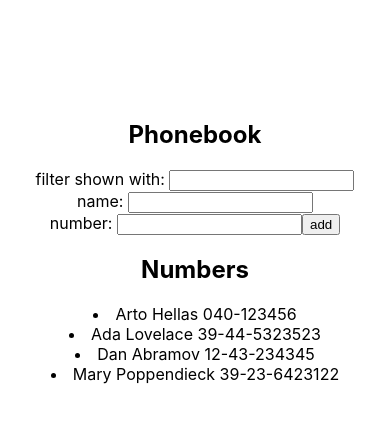
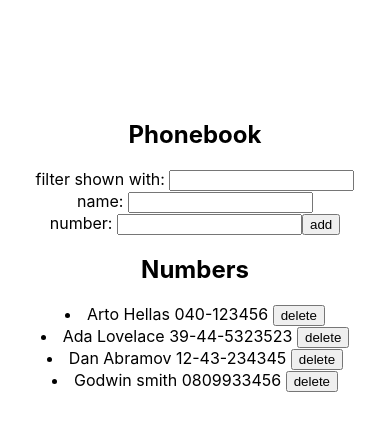
Before and after one commit to godwinopara/fullstackopen-projects, a React (Create React App) app: page / in a window 390 px wide. Shown: the top 430 px of the page. Built offline with nearby package versions, Linux system fonts and the light colour scheme; data requests are answered from the project's data file.

Commit message:
feature: added logic for delete contact from phonebook

```diff
--- a/db.json
+++ b/db.json
@@ -16,8 +16,8 @@
       "id": 3
     },
     {
-			"name": "Mary Poppendieck",
-			"number": "39-23-6423122",
+      "name": "Godwin smith",
+      "number": "0809933456",
       "id": 4
     }
   ]
--- a/src/App.js
+++ b/src/App.js
@@ -1,5 +1,5 @@
 import "./App.css";
-import Anecdotes from "./Components/Anecdotes";
+// import Anecdotes from "./Components/Anecdotes";
 import Phoenbook from "./Components/Phoenbook";
 
 function App() {
--- a/src/Components/Phoenbook.jsx
+++ b/src/Components/Phoenbook.jsx
@@ -10,11 +10,9 @@ const Phoenbook = () => {
 	useEffect(() => {
 		const promise = service.getAll();
 		promise.then((res) => {
-			setPersons(res.data);
+			setPersons(res);
 		});
 	}, []);
-
-	// const addPerson = () => {};
 
 	function handleSubmit(e) {
 		e.preventDefault();
@@ -25,17 +23,19 @@ const Phoenbook = () => {
 
 		// Add Contact to phonebook
 		if (!userFound) {
+			// Send data to bankend
 			const addUser = service.create({ name: newContact.name, number: newContact.number });
-			addUser.then((res) => {
-				console.log(res);
-				setPersons([...persons, res.data]);
-			});
+			addUser.then((res) => setPersons(persons.concat(res)));
 			setNewUser({ name: "", number: "" });
 			return;
 		}
 		// Show Alert
-		alert(`${newContact} is already added to phonebook`);
-		setNewUser({ name: "", number: "" });
+		if (window.confirm(`${newContact.name} is already added to phonebook, replace the old number with new one`)) {
+			const updateUserDetails = service.update(userFound.id, newContact);
+			updateUserDetails.then((res) => {
+				setPersons(persons.map((person) => (person.id !== res.id ? person : res)));
+			});
+		}
 	}
 
 	const handleChangeUser = (e) => {
@@ -47,6 +47,14 @@ const Phoenbook = () => {
 		const userInput = e.target.value;
 		const newFilteredList = persons.filter((name) => name.name.includes(userInput));
 		setFilteredList(newFilteredList);
+	};
+
+	const handleClickDelete = (id) => {
+		const user = persons.find((person) => person.id === id);
+		if (window.confirm(`Delete ${user.name}`)) {
+			service.deleteUser(id);
+			setPersons(persons.filter((person) => person.id !== id));
+		}
 	};
 
 	return (
@@ -68,12 +76,12 @@ const Phoenbook = () => {
 				{filteredList.length > 0
 					? filteredList.map((person) => (
 							<li key={person.name.id}>
-								{person.name} {person.number}
+								{person.name} {person.number} <button onClick={() => handleClickDelete(person.id)}>delete</button>
 							</li>
 					  ))
 					: persons.map((person) => (
 							<li key={person.id}>
-								{person.name} {person.number}
+								{person.name} {person.number} <button onClick={() => handleClickDelete(person.id)}>delete</button>
 							</li>
 					  ))}
 			</div>
--- a/src/services/service.js
+++ b/src/services/service.js
@@ -3,21 +3,23 @@ import axios from "axios";
 const baseUrl = "http://localhost:3001/persons";
 
 const getAll = () => {
-	return axios.get(baseUrl);
+	const request = axios.get(baseUrl);
+	return request.then((res) => res.data);
 };
 
 const create = (newObject) => {
-	return axios.post(baseUrl, newObject);
+	const request = axios.post(baseUrl, newObject);
+	return request.then((res) => res.data);
+};
+
+const deleteUser = (id) => {
+	const request = axios.delete(`${baseUrl}/${id}`);
+	request.then((res) => res.data);
 };
 
 const update = (id, newObject) => {
-	return axios.put(`${baseUrl}/${id}`, newObject);
+	const request = axios.put(`${baseUrl}/${id}`, newObject);
+	return request.then((res) => res.data);
 };
 
-// export default {
-// 	getAll: getAll,
-// 	create: create,
-// 	update: update,
-// };
-
-export { getAll, create, update };
+export { getAll, create, update, deleteUser };
```
Lines whose indentation alone changed are shown as unchanged.
